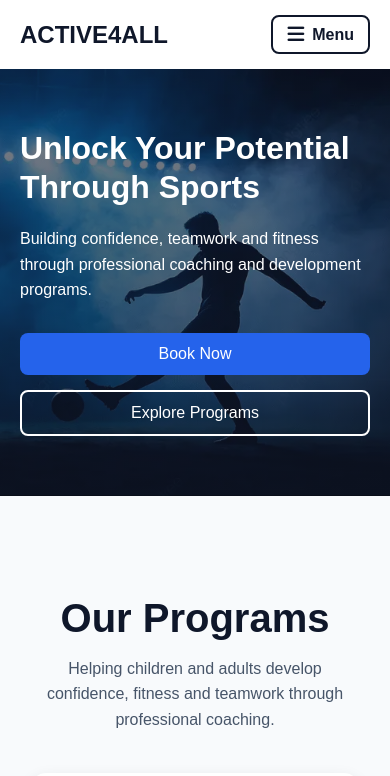
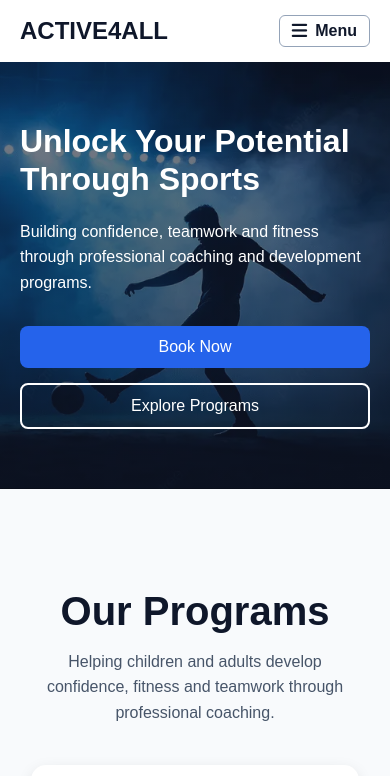
Before and after one commit to mokoenaeithan5-collab/Active4All, a plain HTML site: page index.html in a window 390 px wide. Shown: the top 776 px of the page. Drawn offline with Linux system fonts and the light colour scheme.

Commit message:
Updated style.css

```diff
--- a/css/style.css
+++ b/css/style.css
@@ -79,19 +79,23 @@ nav a {
     display: none;
     align-items: center;
     gap: 8px;
-    background: var(--white);
+    background: none;
     color: var(--navy);
-    border: 2px solid var(--navy);
-    border-radius: 8px;
-    padding: 8px 14px;
+    border: 1px solid #94a3b8;
+    border-radius: 6px;
+    padding: 6px 12px;
     font-size: 1rem;
     font-weight: 600;
     cursor: pointer;
-    transition: 0.3s;
 }
 
     .menu-toggle i {
-        font-size: 1.2rem;
+        font-size: 1.1rem;
+    }
+
+    .menu-toggle:focus-visible {
+        outline: 3px solid var(--gold);
+        outline-offset: 2px;
     }
 
     /* Filled navy when hovered or when the menu is open */
```
